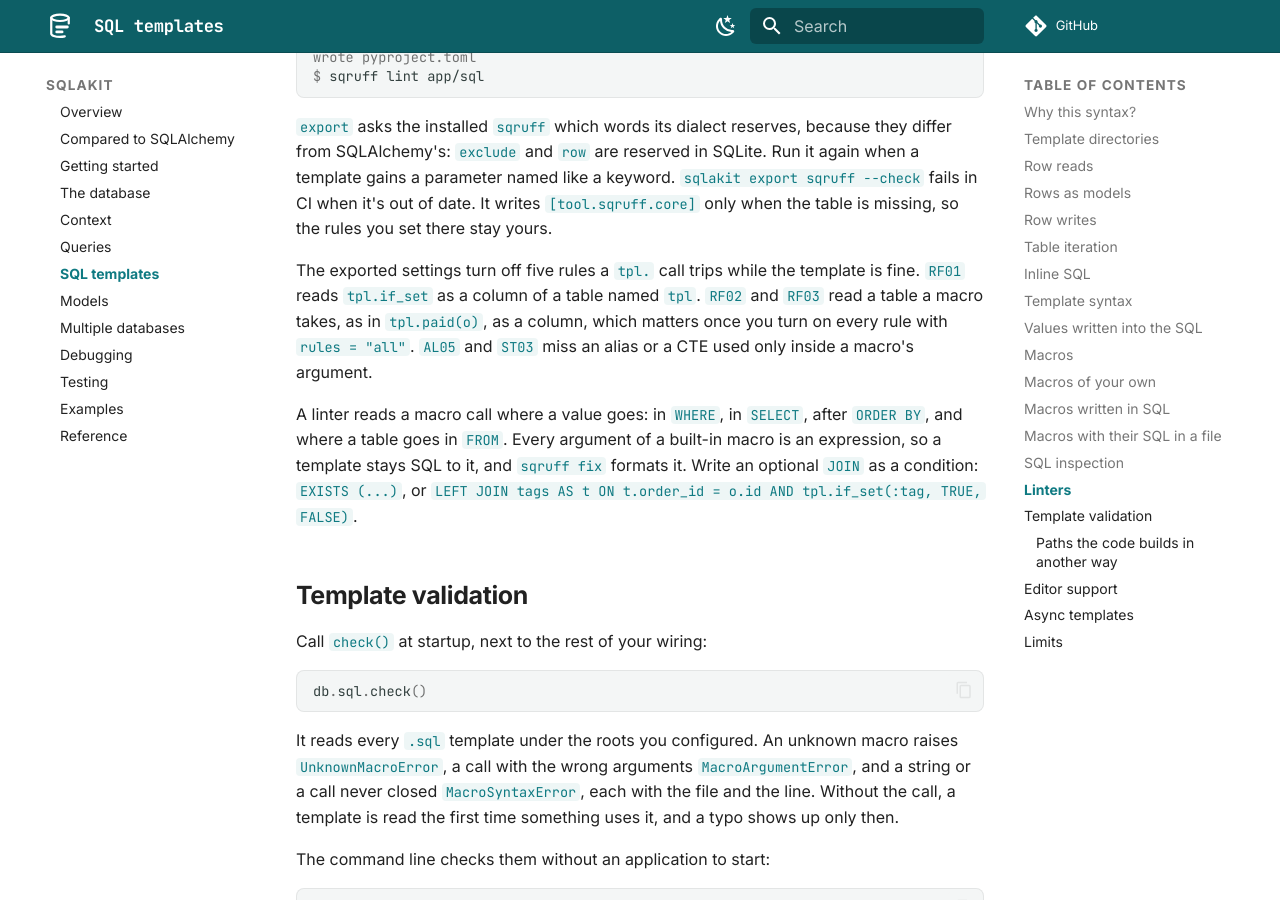
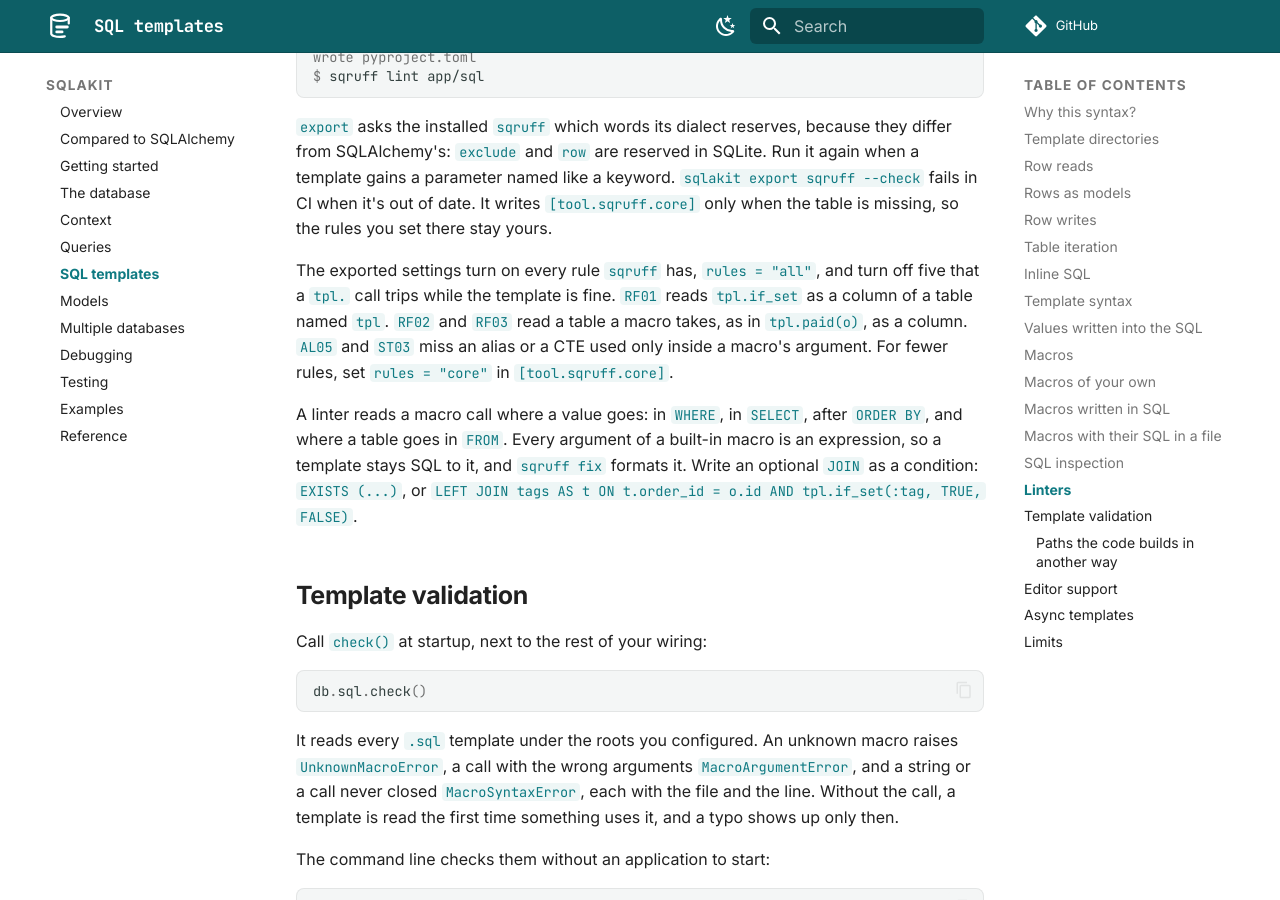
Before and after one commit to antonrh/sqlakit, an MkDocs documentation site: the page built from docs/sql.md, in a window 1280 px wide and 900 px high, scrolled down 13250 px. Built offline with MkDocs 1.6.1 and Material for MkDocs 9.7.7, drawn with Linux system fonts in a browser that asks for light colours; comment, search, counter and statistics services are not loaded.

Commit message:
Turn on every sqruff rule in the settings export sqruff writes (#125)

```diff
--- a/docs/sql.md
+++ b/docs/sql.md
@@ -640,11 +640,12 @@ it again when a template gains a parameter named like a keyword.
 `[tool.sqruff.core]` only when the table is missing, so the rules you set there
 stay yours.
 
-The exported settings turn off five rules a `tpl.` call trips while the
-template is fine. `RF01` reads `tpl.if_set` as a column of a table named `tpl`.
-`RF02` and `RF03` read a table a macro takes, as in `tpl.paid(o)`, as a
-column, which matters once you turn on every rule with `rules = "all"`.
-`AL05` and `ST03` miss an alias or a CTE used only inside a macro's argument.
+The exported settings turn on every rule `sqruff` has, `rules = "all"`, and
+turn off five that a `tpl.` call trips while the template is fine. `RF01`
+reads `tpl.if_set` as a column of a table named `tpl`. `RF02` and `RF03` read
+a table a macro takes, as in `tpl.paid(o)`, as a column. `AL05` and `ST03`
+miss an alias or a CTE used only inside a macro's argument. For fewer rules,
+set `rules = "core"` in `[tool.sqruff.core]`.
 
 A linter reads a macro call where a value goes: in `WHERE`, in `SELECT`, after
 `ORDER BY`, and where a table goes in `FROM`. Every argument of a built-in
```
Also changed, not shown: CHANGELOG.md (+4 -3 lines), 2 other files.
